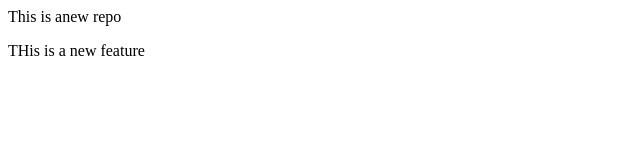
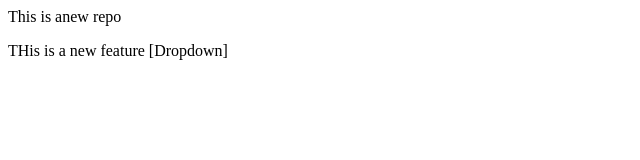
Before and after one commit to ujjwalroy17/localhost, a plain HTML site: page index.html in a window 1280 px wide. Shown: the full height of the page, 0-640 px from the left. Drawn offline with Linux system fonts and the light colour scheme.

Commit message:
Add feature dropdown

```diff
--- a/index.html
+++ b/index.html
@@ -1,2 +1,2 @@
 <p>This is anew repo</p>
-<p>THis is a new feature</p>
+<p>THis is a new feature [Dropdown]</p>
```
